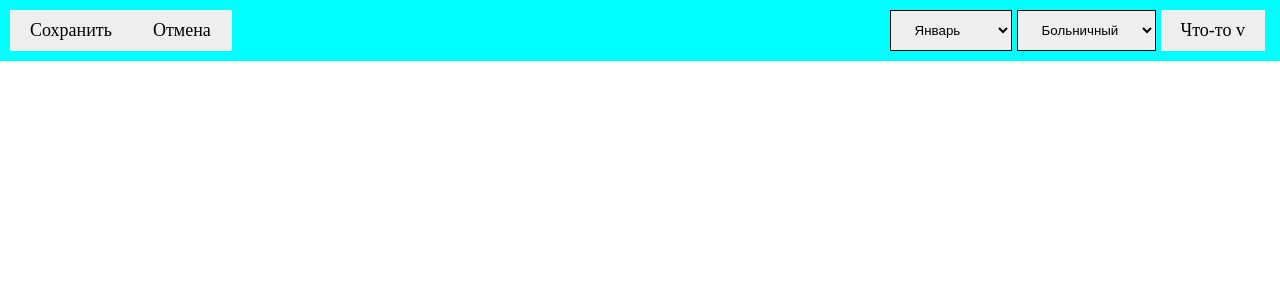
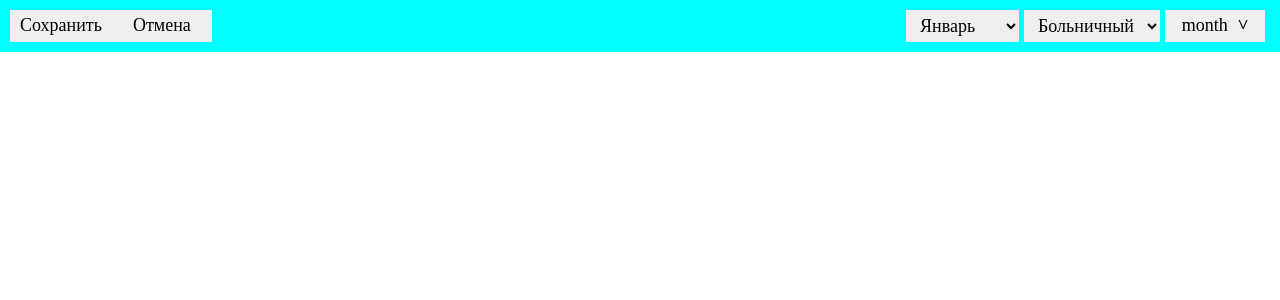
Before and after one commit to treblestock/train_vacation_schedule, a Vue app: page / in a window 1280 px wide. Shown: the top 300 px of the page. Built offline with nearby package versions, Linux system fonts and the light colour scheme.

Commit message:
micro decoration

```diff
--- a/src/App.vue
+++ b/src/App.vue
@@ -1,8 +1,6 @@
 <template>
   <app-header
-    :periodTypes='periodTypes'
-    :months='months'
-    ></app-header>
+  ></app-header>
   <app-table></app-table>
 </template>
 
@@ -27,21 +25,12 @@ export default {
   },
   data() {
     return {
-      periodTypes: {},
-      months: {},
+
     }
   },
   methods: {
 
   },
-  mounted() {
-    import('@/database/index.js')
-      .then(modules => {
-        this.periodTypes = modules.periodTypes
-        this.months = modules.months
-      })
-      .catch(e => console.log(e) )
-  }
 }
 </script>
 
@@ -73,12 +62,13 @@ font-size: 18px;
 -moz-text-size-adjust: 100%;
 -webkit-text-size-adjust: 100%;
 }
-input,button,textarea{font-family:inherit;}
+input,button,textarea,select,option{display: inline-block; background: none; cursor: pointer; font-family:inherit; font-size: inherit; line-height: inherit; color: inherit}
 
 input::-ms-clear{display: none;}
-button{background: transparent; cursor: pointer; font-size: inherit;color: inherit}
+input[type=checkbox], input[type=radio] {cursor: pointer;}
+label {cursor: pointer;}
 button::-moz-focus-inner {padding:0;border:0;}
-a, a:visited{text-decoration: none;color: inherit}
+a {text-decoration: none;color: inherit}
 a:hover{text-decoration: none;color: inherit}
 ul li{list-style: none;}
 img{vertical-align: top;}
@@ -86,28 +76,27 @@ img{vertical-align: top;}
 h1,h2,h3,h4,h5,h6{font-size:inherit;font-weight: 400;}
 /*--------------------*/
 
+body {
+  line-height: 1.2;
+}
+
 button,
 select {
   min-width: 100px;
-  padding: 10px 20px;
-}
-button {
+  padding: 5px 10px;
   background-color: #eee;
 }
+
 button:hover,
-button:focus {
+select:hover {
   background-color: coral;
 }
 
-select {
-  border: 1px solid #000;
-}
-
-select:hover,
-select:active,
-select:focus {
-  background-color: coral;
+button:active,
+select:active {
+  background-color: tomato;
 }
 
 
+
 </style>
--- a/src/components/UI/modules/multiple-select.vue
+++ b/src/components/UI/modules/multiple-select.vue
@@ -10,17 +10,18 @@
 
     <with-popup v-show='true' :="$attrs">
       <template v-slot:element>
-        <button type="button" @click='isShowOptions = !isShowOptions'>Что-то v</button>
+        <button type="button" @click='isShowOptions = !isShowOptions'>
+          <span class='arrow'>{{selectName}}</span>
+        </button>
       </template>
       <template v-slot:popup >
-        <div class='grid' v-show='isShowOptions'
-          v-pos:absolute="{bottom: '-10px', left: '0px'}"
-          v-translate="{x: '-50%', y: '100%'}"
+        <div @click='toggleActive()' class='grid' v-show='isShowOptions'
+          v-pos:absolute="{bottom: '-10px', left: '100%'}"
+          v-translate="{x: '-100%', y: '100%'}"
         >
-          <button type='button'
+          <div class='option'
             v-for="(optionText, optionValue) in options" :key="optionValue"
-            @click='toggleActive'
-          >{{optionText}}</button>
+          >{{optionText}}</div>
         </div>
       </template>
     </with-popup>
@@ -65,8 +66,7 @@ export default {
   },
   methods: {
     toggleActive() {
-      const target = event.target
-      target.classList.toggle('_active')
+      event.target.classList.toggle('_active')
     }
   },
   mounted() {
@@ -84,8 +84,23 @@ export default {
   grid-template-columns: repeat( var(--columns), auto);
 
 }
+.option {
+  min-width: 100px;
+  padding: 5px 10px;
+  background-color: #eee;
+}
+.option:hover {
+  background-color: coral;
+}
+
+.arrow:after {
+  content: '\02C5';
+  font-weight: 700;
+  margin-left: 10px;
+}
 
 ._active{
-  background-color: coral;
+  background-color: tomato;
 }
+
 </style>
--- a/src/components/app-header.vue
+++ b/src/components/app-header.vue
@@ -5,10 +5,7 @@
       <button class="btn__reset">Отмена</button>
     </div>
 
-    <table-sort-filter
-      :periodTypes='periodTypes'
-      :months='months'
-    ></table-sort-filter>
+    <table-sort-filter></table-sort-filter>
   </header>
 </template>
 
--- a/src/components/table-sort-filter.vue
+++ b/src/components/table-sort-filter.vue
@@ -13,7 +13,7 @@
     <multiple-select
       selectName="month"
       :options='months'
-      :columns='2'
+      :columns='3'
       @change='onSelectMonth'
     ></multiple-select>
   </form>
@@ -28,16 +28,12 @@ export default {
 
   },
   props: {
-    periodTypes: {
-      type: Object,
-    },
-    months: {
-      type: Object,
-    },
+
   },
   data() {
     return {
-
+      periodTypes: {},
+      months: {},
     }
   },
   methods: {
@@ -57,6 +53,14 @@ export default {
       console.log(selectedPeriodTypeRu)
     },
   },
+  mounted() {
+    import('@/database/index.js')
+      .then(modules => {
+        this.periodTypes = modules.periodTypes
+        this.months = modules.months
+      })
+      .catch(e => console.log(e) )
+  }
 }
 </script>
 
```
Also changed, not shown: src/components/UI/modules/app-select.vue (line endings or trailing spaces).
